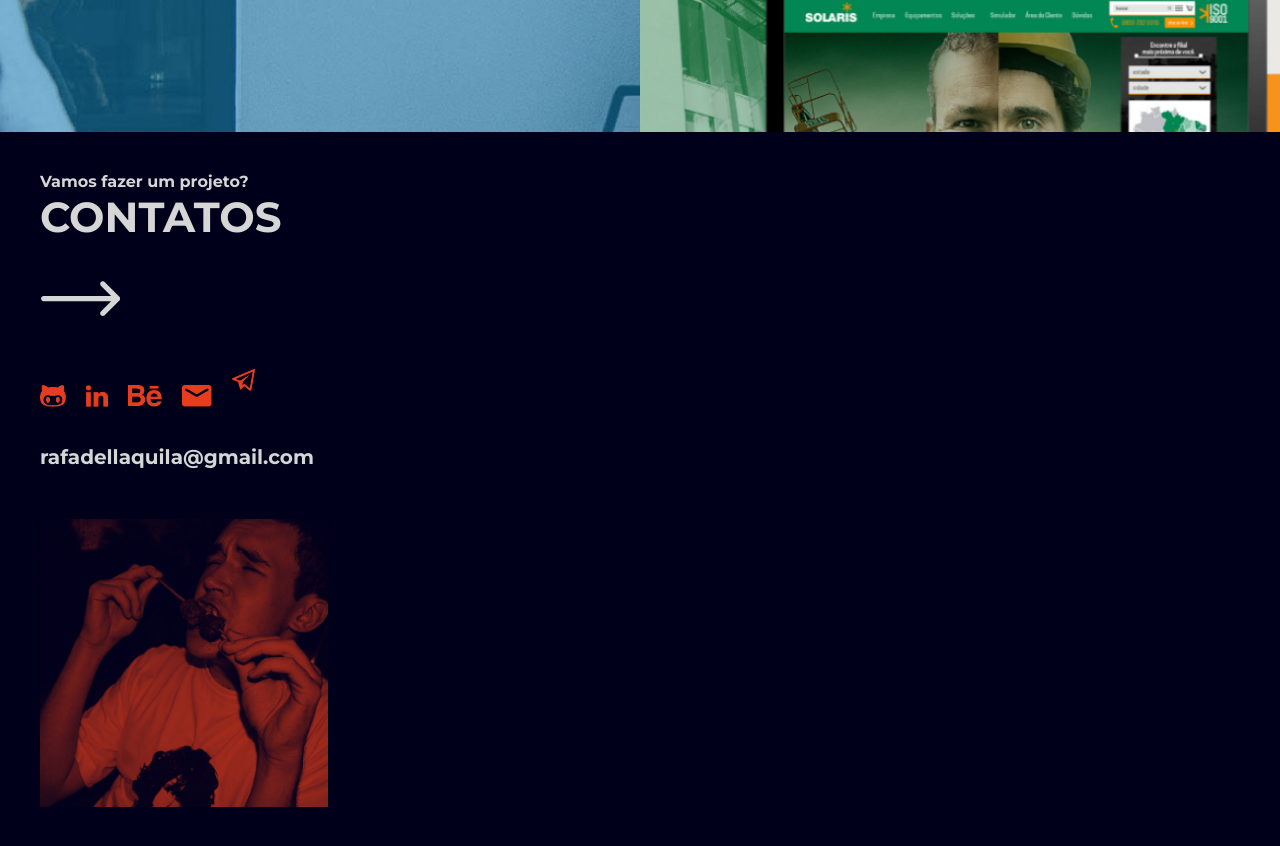
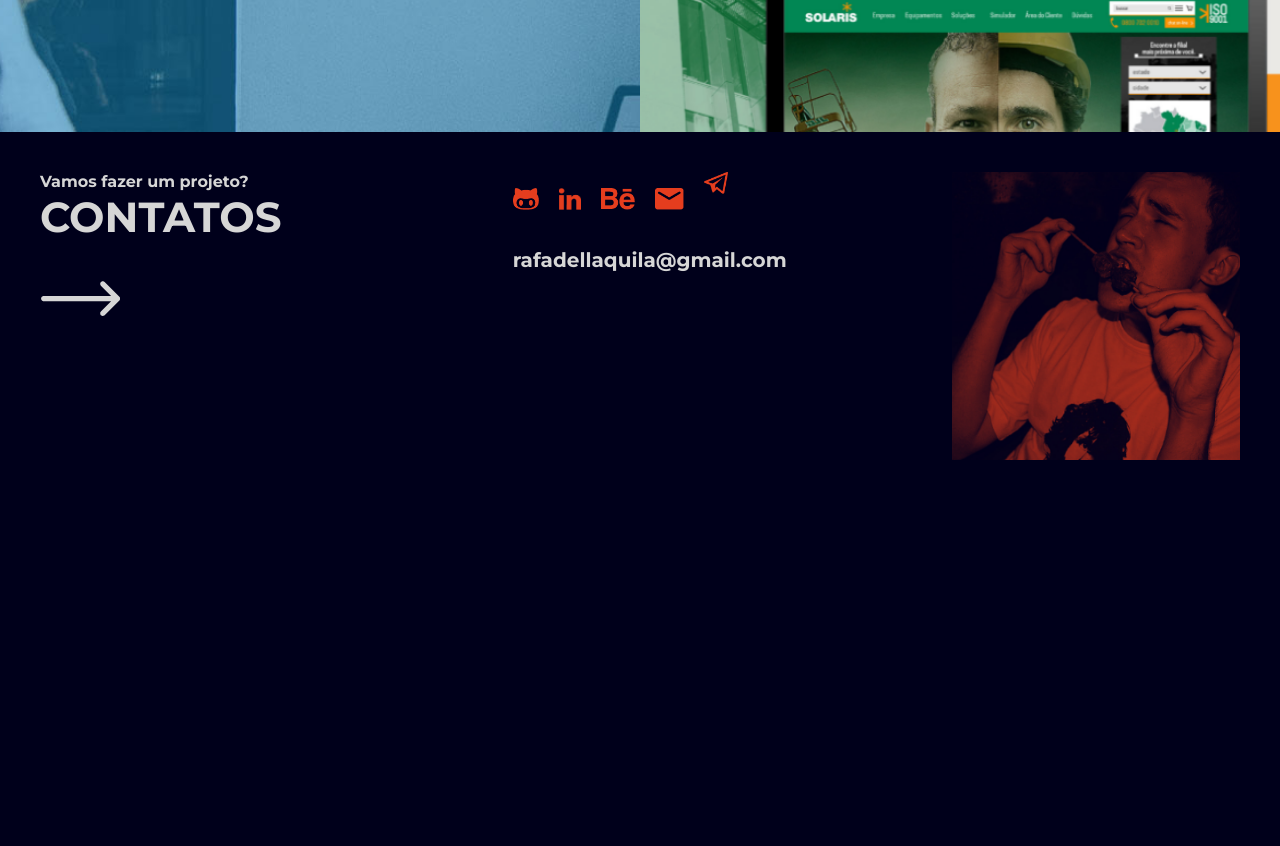
Before and after one commit to rafaeldellaquila/rafaeldellaquila.github.io, a React (Create React App) app: page / in a window 1280 px wide. Shown: the part 2640-3486 px from the top of the page. After the commit the page ends 3140 px from the top, so only its background shows below. Built offline with nearby package versions, Linux system fonts and the light colour scheme.

Commit message:
:iphone: create styles for  responsible itens

```diff
--- a/src/component/ContactFooter/index.jsx
+++ b/src/component/ContactFooter/index.jsx
@@ -9,8 +9,10 @@ function ContactFooter() {
   return (
     <footer className="contact-footer">
       <ContactTitle />
-      <SocialIcons />
-      <EmailContact />
+      <div className="links">
+        <SocialIcons />
+        <EmailContact />
+      </div>
       <AvatarContact />
     </footer>
   );
--- a/src/component/ContactFooter/styles.css
+++ b/src/component/ContactFooter/styles.css
@@ -1,18 +1,30 @@
 .contact-footer {
+  display: flex;
+  flex-wrap: wrap;
+  justify-content: space-between;
   padding: var(--space-40);
 }
 .contact-footer > .contact-title {
   margin-bottom: 18px;
 }
 
-.contact-footer > .social-icons {
+.contact-footer > .links > .social-icons {
   margin-bottom: 18px;
 }
 
 .contact-footer > .avatar-contact {
   margin-top: 50px;
   display: block;
-
   width: 288px;
   height: 288px;
 }
+
+@media (min-width: 700px) {
+  .contact-footer > .contact-title {
+    margin-right: 66px;
+  }
+
+  .contact-footer > .avatar-contact {
+    margin-top: 0;
+  }
+}
```
Also changed, not shown: src/objects/ContactTitle/styles.css (indentation only).
